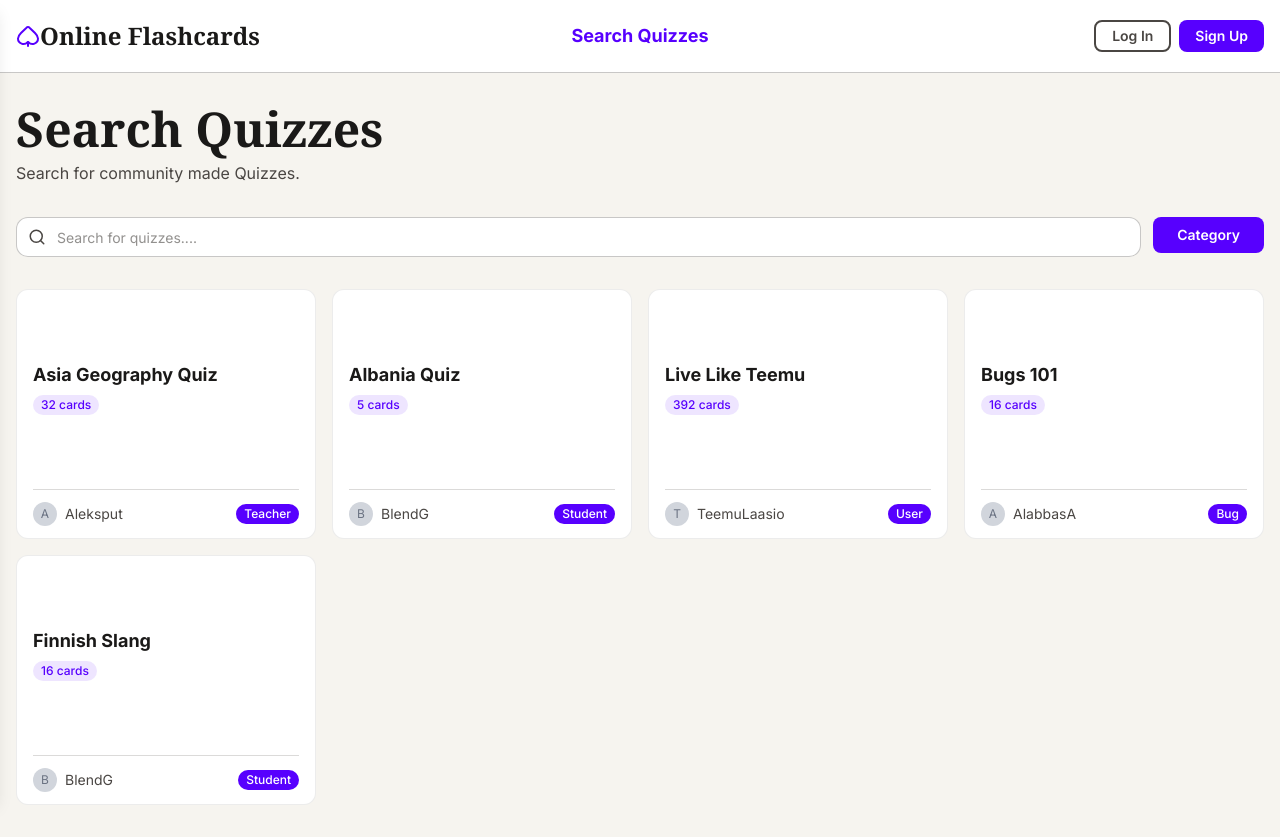
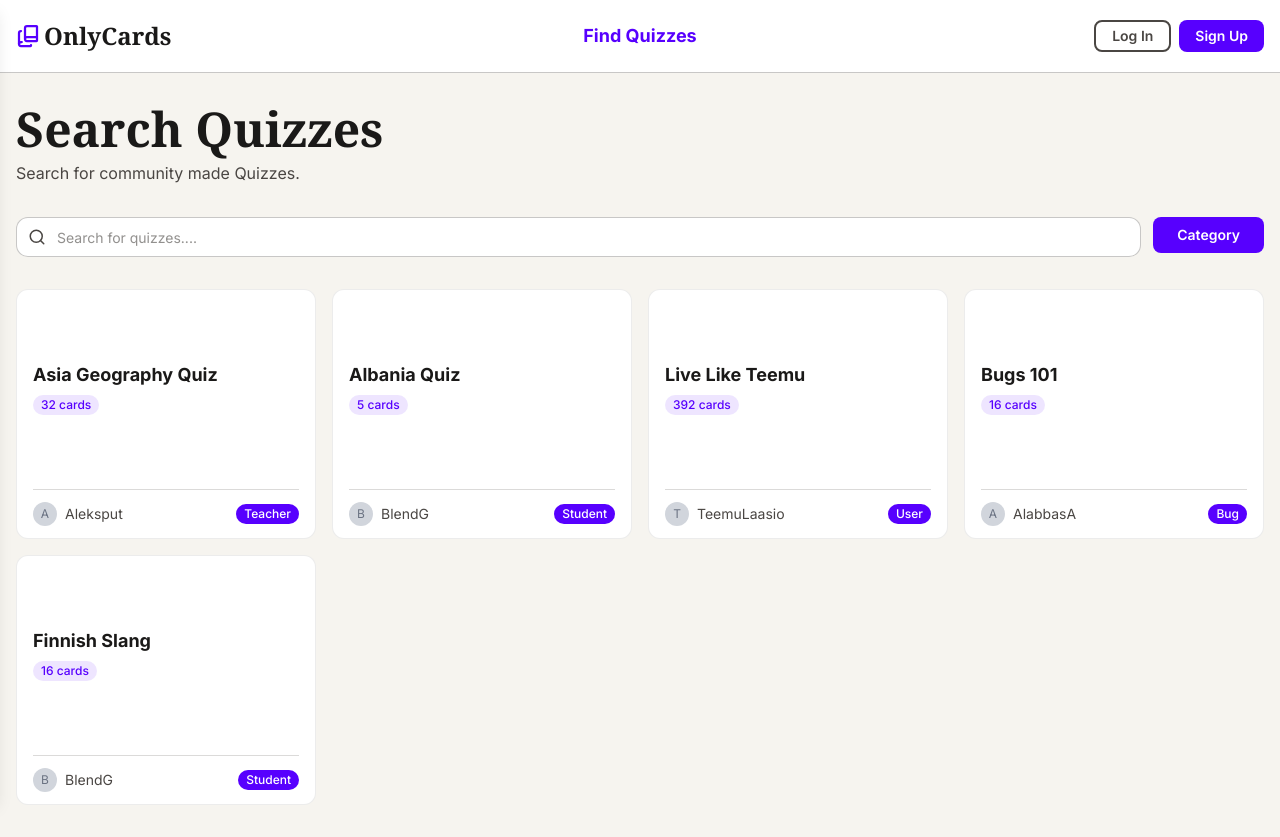
Before and after one commit to alekkiq/online-flashcards, a React app in the folder frontend/: page /search in a window 1280 px wide. Built offline with nearby package versions, Linux system fonts and the light colour scheme; the HTML template or start-up script is replaced by a standard one; a web font is replaced by a local one.

Commit message:
feat: add SearchClassrooms component and integrate it into the navigation

```diff
--- a/frontend/src/App.jsx
+++ b/frontend/src/App.jsx
@@ -14,6 +14,7 @@ const QuizDetails = lazy(() => import("/src/pages/QuizDetails"));
 const QuizGame = lazy(() => import("/src/pages/QuizGame"));
 const ResultsPage = lazy(() => import("/src/pages/ResultsPage"));
 const CreateQuiz = lazy(() => import("/src/pages/CreateQuiz"));
+const SearchClassrooms = lazy(() => import("/src/pages/SearchClassrooms"));
 
 function App() {
   return (
@@ -33,6 +34,7 @@ function App() {
                 <Route path="quiz-details/:id" element={<QuizDetails />} />
                 <Route path="quiz/:id" element={<QuizGame />} />
                 <Route path="quiz/results" element={<ResultsPage />} />
+                <Route path="classrooms" element={<SearchClassrooms />} />
               </Route>
             </Routes>
           </Suspense>
--- a/frontend/src/components/layout/NavBar.jsx
+++ b/frontend/src/components/layout/NavBar.jsx
@@ -4,7 +4,7 @@ import { NavButton } from "/src/components/ui/NavButton";
 import MobileNav from "./MobileNav";
 import AuthLinks from "/src/components/auth/AuthLinks";
 import { useAuth } from "/src/hooks/useAuth";
-import { Spade } from "lucide-react";
+import { Spade, BookCopy } from "lucide-react";
 
 export default function NavBar() {
   const { user } = useAuth();
@@ -12,17 +12,16 @@ export default function NavBar() {
 
   return (
     <nav className="relative flex items-center justify-between p-4 w-full border-b border-secondary/30 bg-white py-5">
-      {/* logo */}
       <div>
         <Link to="/">
-          <div className="flex items-center">
-            <Spade className="text-primary" />
-            <p className="font-serif text-xl md:text-2xl font-black">Online Flashcards</p>
+          <div className="flex items-center gap-1">
+              {/* <Spade className="text-primary"> */}
+            <BookCopy className="text-primary" strokeWidth={2.25} />
+            <p className="font-serif text-xl md:text-2xl font-black">OnlyCards</p>
           </div>
         </Link>
       </div>
 
-      {/* desktop nav that is hidden on mobile */}
       <div className="hidden md:flex absolute left-1/2 -translate-x-1/2 flex-row gap-2">
         {links.map((item) => (
           <NavButton key={item.to} to={item.to}>
@@ -31,7 +30,6 @@ export default function NavBar() {
         ))}
       </div>
 
-      {/* auth links + mobile nav */}
       <div className="flex items-center gap-3">
         <div className="hidden md:flex">
           <AuthLinks />
--- a/frontend/src/config/navigation.js
+++ b/frontend/src/config/navigation.js
@@ -1,7 +1,7 @@
 export const navLinks = (user) => [
   {
     to: "/search",
-    label: "Search Quizzes",
+    label: "Find Quizzes",
   },
   ...(user
     ? [
@@ -9,6 +9,10 @@ export const navLinks = (user) => [
           to: "/my-quizzes",
           label: "My Quizzes",
         },
+        {
+          to: "/classrooms",
+          label: "Classrooms",
+        },
       ]
     : []),
 ];
```
